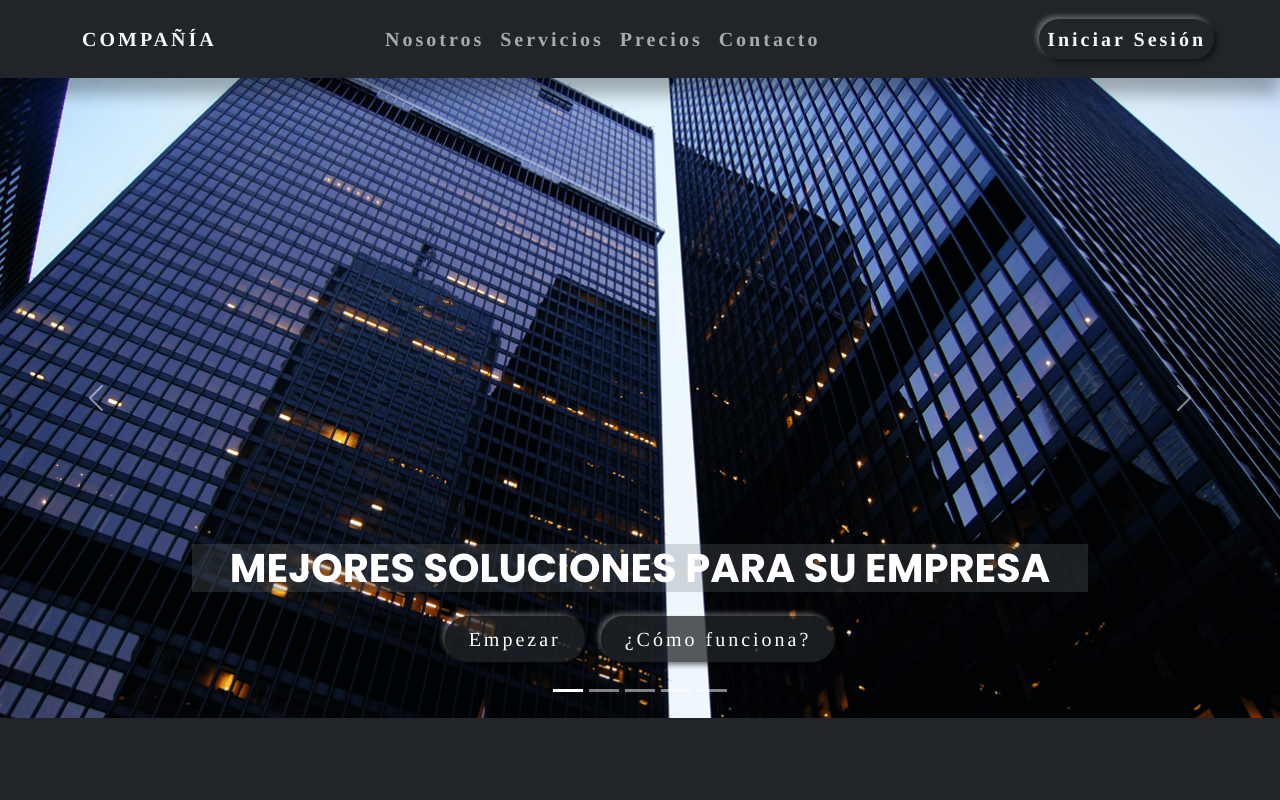
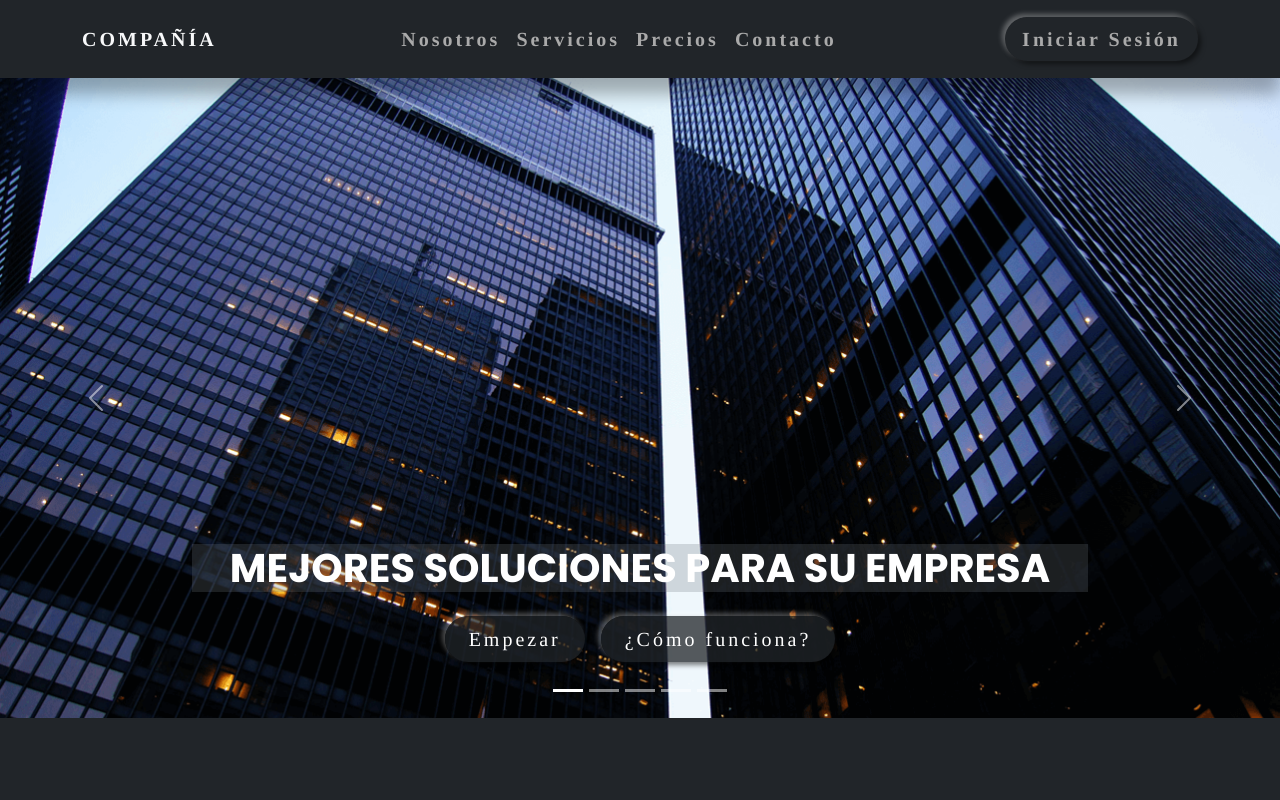
Before and after one commit to Teana-san/Charmed, a plain HTML site: page Frontend_Bootstrap/indexBoot.html in a window 1280 px wide. Shown: the top 800 px of the page. Drawn offline with nearby package versions, Linux system fonts and the light colour scheme.

Commit message:
отцентровала навигацию

```diff
--- a/Frontend_Bootstrap/indexBoot.html
+++ b/Frontend_Bootstrap/indexBoot.html
@@ -23,12 +23,10 @@
 <body class="bg-dark">
 
 <header>
-
-
-        <nav class="navbar navbar-expand-lg bg-dark shadow p-2 z-3 fw-bolder">
+    <nav class="navbar navbar-expand-lg bg-dark shadow py-3 px-2 z-3 fw-bolder">
         <div class="container">
 
-                <a class="navbar-brand text-light col-3" href="#">COMPAÑÍA</a>
+            <a class="navbar-brand text-light" href="#">COMPAÑÍA</a>
 
             <button class="navbar-toggler bg-secondary" type="button" data-bs-toggle="collapse"
                 data-bs-target="#navbarNav" aria-controls="navbarNav" aria-expanded="false"
@@ -36,11 +34,9 @@
                 <span class="navbar-toggler-icon"></span>
             </button>
 
+            <div class="collapse navbar-collapse" id="navbarNav">
 
-                <div class="navbar collapse navbar-collapse col-9 flex-nowrap justify-content-md-between justify-content-center flex-lg-row flex-column"
-                    id="navbarNav">
-
-                    <ul class="navbar-nav fs-5">
+                <ul class="navbar-nav mx-auto mb-2 mb-lg-0 fs-5 text-center">
                     <li class="nav-item">
                         <a class="nav-link" href="#nosotros">Nosotros</a>
                     </li>
@@ -55,15 +51,16 @@
                     </li>
                 </ul>
 
-                    <a class="navbar-brand rounded-pill custom-shadow-double px-2 text-light m-0" href="#">Iniciar
-                        Sesión</a>
+                <div class="d-flex justify-content-center justify-content-lg-end mt-3 mt-lg-0">
+                    <a class="btn rounded-pill custom-shadow-double px-3 fs-5 fw-bold" href="#">Iniciar Sesión</a>
+                </div>
 
             </div>
 
         </div>
     </nav>
+</header>
 
-    </header>
 
     <section class="hero">
         <section class=" justify-content-center align-items-center">
@@ -308,6 +305,7 @@
 
     <section id="contacto" class="contact py-3">
         <div class="container">
+
             <h2 class="my-4 text-center text-uppercase fw-bolder">Contacts</h2>
             <div class="contacting row gap-md-0 gap-3">
 
```
Lines whose indentation alone changed are shown as unchanged.
